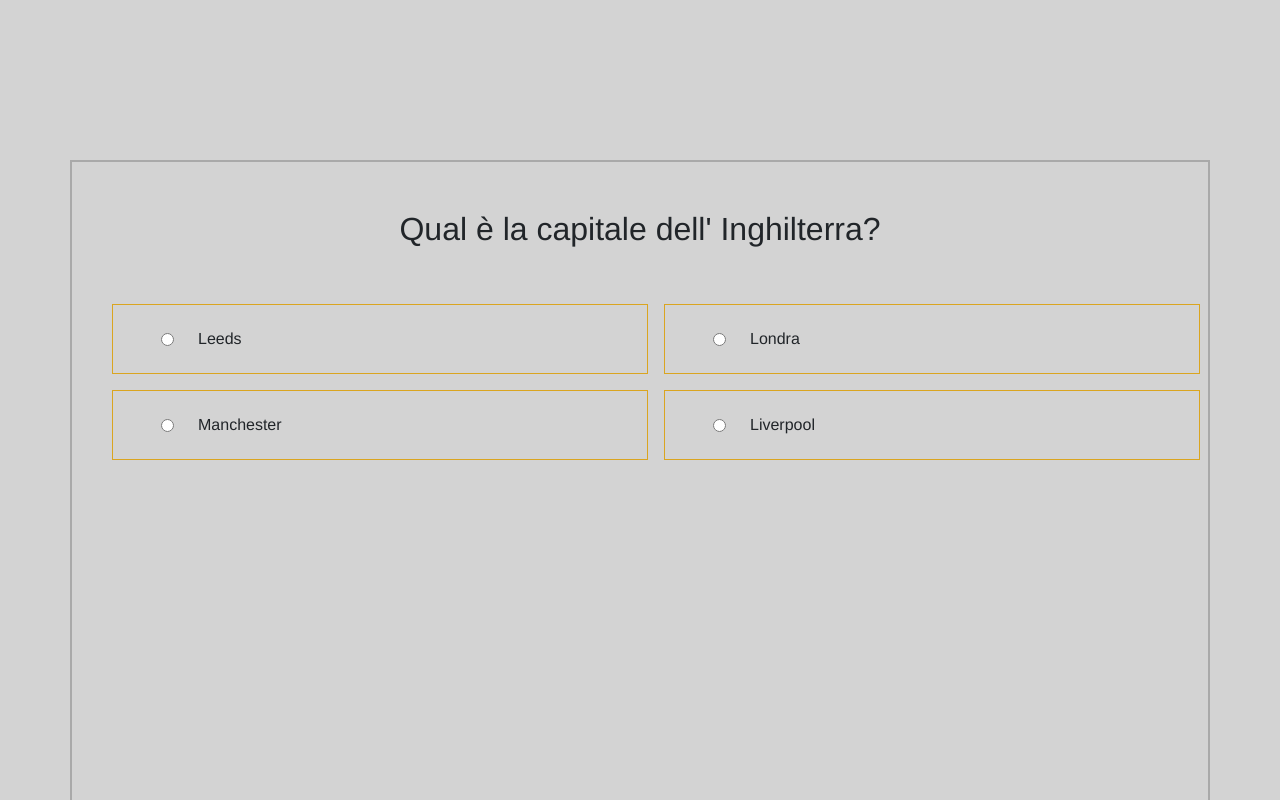
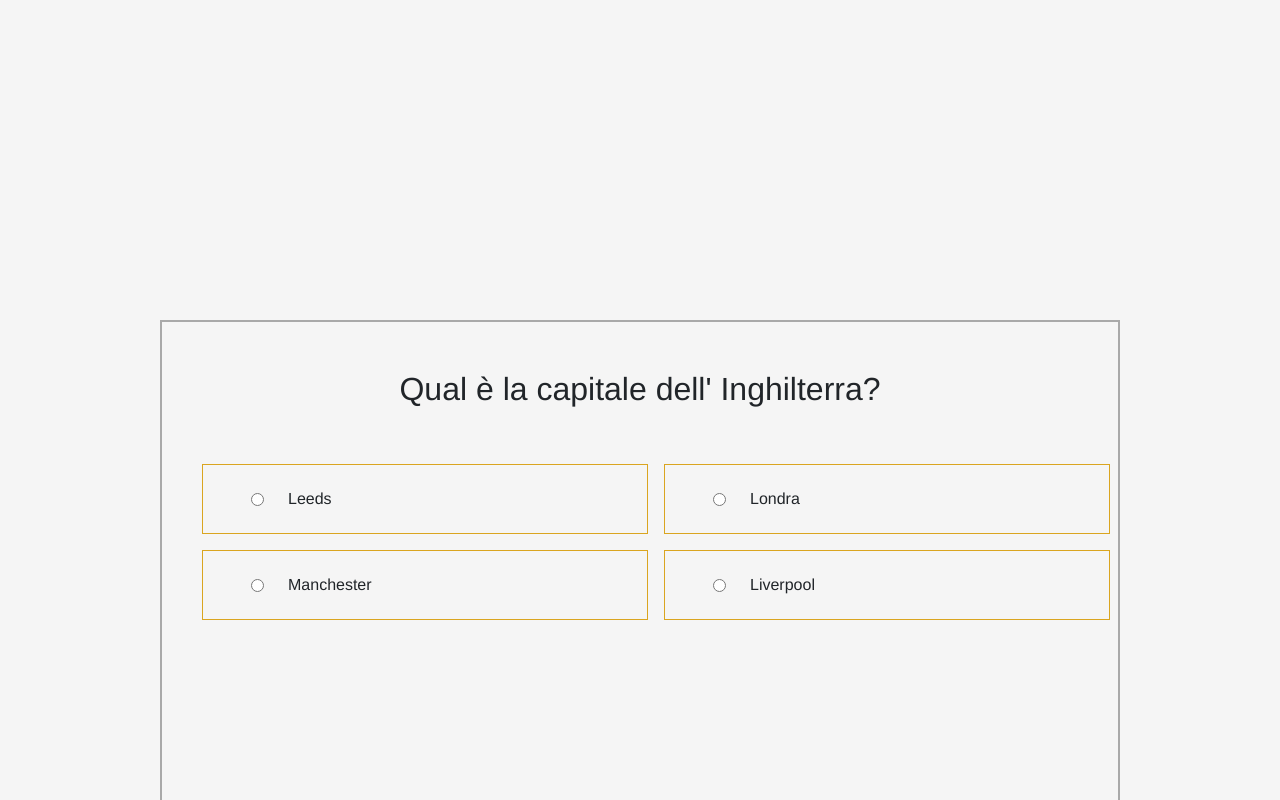
Before and after one commit to AlessandroLembo/vue-wants-millionaire, a Vue app: page / in a window 1280 px wide. Shown: the top 800 px of the page. Built offline with nearby package versions, Linux system fonts and the light colour scheme.

Commit message:
changes background and add padding

```diff
--- a/src/App.vue
+++ b/src/App.vue
@@ -24,7 +24,8 @@ export default {
   -webkit-font-smoothing: antialiased;
   -moz-osx-font-smoothing: grayscale;
   height: 100%;
-  background-color: lightgray;
+  background-color: whitesmoke;
+  padding: 10rem;
 }
 
 nav {
```
